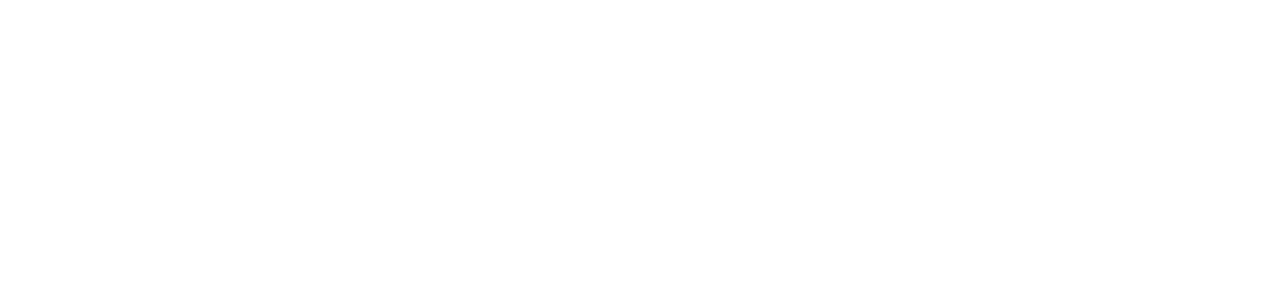
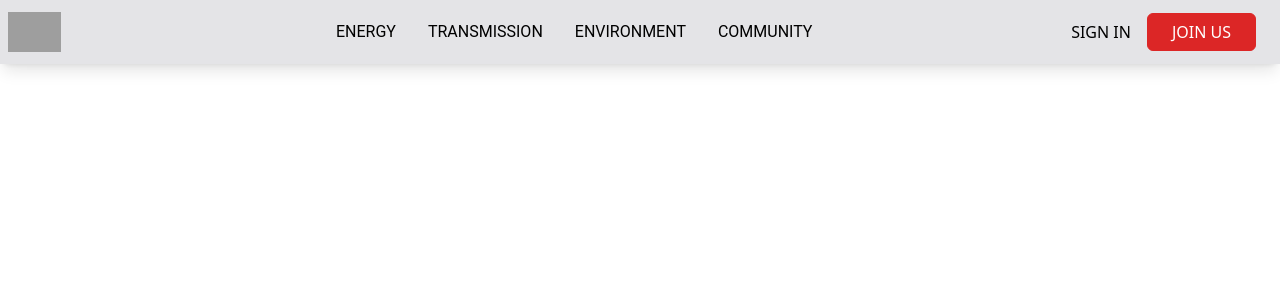
Before and after one commit to shahzada-shah/pacificorp-demo, a React (Create React App) app: page / in a window 1280 px wide. Shown: the top 300 px of the page. Built offline with nearby package versions, Linux system fonts and the light colour scheme; grey boxes are pictures that could not be loaded.

Commit message:
Navbar component done

```diff
--- a/package.json
+++ b/package.json
@@ -3,6 +3,7 @@
   "version": "0.1.0",
   "private": true,
   "dependencies": {
+    "@heroicons/react": "^1.0.6",
     "@testing-library/jest-dom": "^5.16.5",
     "@testing-library/react": "^13.4.0",
     "@testing-library/user-event": "^13.5.0",
@@ -34,5 +35,9 @@
       "last 1 firefox version",
       "last 1 safari version"
     ]
+  },
+  "devDependencies": {
+    "@babel/plugin-proposal-private-property-in-object": "^7.16.0",
+    "tailwindcss": "^3.3.2"
   }
 }
--- a/src/App.js
+++ b/src/App.js
@@ -1,8 +1,9 @@
+import Navbar from "./components/Navbar";
 
 function App() {
   return (
     <div className="App">
-
+      <Navbar />
     </div>
   );
 }
--- /dev/null
+++ b/src/components/Navbar.jsx
@@ -0,0 +1,70 @@
+import { useState } from "react";
+import { MenuIcon, XIcon } from "@heroicons/react/outline";
+
+const Navbar = () => {
+  const [nav, setNav] = useState(false);
+
+  const toggleClick = () => setNav(!nav);
+
+  return (
+    <div className="w-screen h-16 bg-zinc-200 fixed shadow-lg">
+      <div className="px-2 flex justify-between items-center h-full">
+        {/* Brand */}
+        <h1 className="mr-4">
+          <img
+            src="https://www.pacificorp.com/content/dam/pcorp/logos/pacificorp-logo.svg"
+            alt="Logo"
+            className="h-8 sm:h-10"
+          />
+        </h1>
+
+        {/* Desktop Navigation */}
+        <ul className="hidden md:flex">
+          <li>ENERGY</li>
+          <li>TRANSMISSION</li>
+          <li>ENVIRONMENT</li>
+          <li>COMMUNITY</li>
+        </ul>
+
+        {/* Sign In and Sign Up Buttons (Desktop) */}
+        <div className="hidden md:flex pr-4 ">
+          <button className="font-[500] font-Roboto text-black border-none bg-transparent border-red-600 hover:bg-transparent hover:text-red-600 rounded-md mr-4">
+            SIGN IN
+          </button>
+          <button className="text-white border px-6 py-1.5 bg-red-600 border-red-600 hover:bg-transparent hover:text-red-600 rounded-md">
+            JOIN US
+          </button>
+        </div>
+
+        {/* Mobile Navigation Toggle */}
+        <div className="md:hidden" onClick={toggleClick}>
+          {!nav ? (
+            <MenuIcon className="w-5 cursor-pointer" />
+          ) : (
+            <XIcon className="w-5 cursor-pointer" />
+          )}
+        </div>
+      </div>
+
+      {/* Mobile Navigation */}
+      <ul className={!nav ? "hidden" : "absolute bg-zinc-200 w-full px-8"}>
+        <li className="border-b-2 border-zinc-300 w-full">ENERGY</li>
+        <li className="border-b-2 border-zinc-300 w-full">TRANSMISSION</li>
+        <li className="border-b-2 border-zinc-300 w-full">ENVIRONMENT</li>
+        <li className="border-b-2 border-zinc-300 w-full">COMMUNITY</li>
+
+        {/* Sign In and Sign Up Buttons (Mobile) */}
+        <div className="flex flex-col my-4">
+          <button className="text-red-600 border border-red-600 hover:bg-transparent hover:bg-red-600 hover:text-white rounded-md px-8 py-2 mb-4 outline-none focus:outline-solid focus:outline-blue-600">
+            SIGN IN
+          </button>
+          <button className="text-white border px-6 py-1.5 bg-red-600 border-red-600 hover:bg-transparent hover:text-red-600 rounded-md">
+            JOIN US
+          </button>
+        </div>
+      </ul>
+    </div>
+  );
+};
+
+export default Navbar;
--- /dev/null
+++ b/src/index.css
@@ -0,0 +1,13 @@
+@tailwind base;
+@tailwind components;
+@tailwind utilities;
+
+@import url('https://fonts.googleapis.com/css2?family=Roboto:wght@300;500&display=swap');
+
+@layer base {
+  li {
+    @apply p-4;
+    font-family: "Roboto", sans-serif;
+    font-weight: 400;
+  }
+}
--- a/src/index.js
+++ b/src/index.js
@@ -1,6 +1,8 @@
 import React from 'react';
 import ReactDOM from 'react-dom/client';
 import App from './App';
+
+import './index.css'
 
 const root = ReactDOM.createRoot(document.getElementById('root'));
 root.render(
--- /dev/null
+++ b/tailwind.config.js
@@ -0,0 +1,10 @@
+/** @type {import('tailwindcss').Config} */
+module.exports = {
+  content: [
+    "./src/**/*.{js,jsx,ts,tsx}",
+  ],
+  theme: {
+    extend: {},
+  },
+  plugins: [],
+}
```
Also changed, not shown: 1 other file (tests, documents, lock files or other folders).
